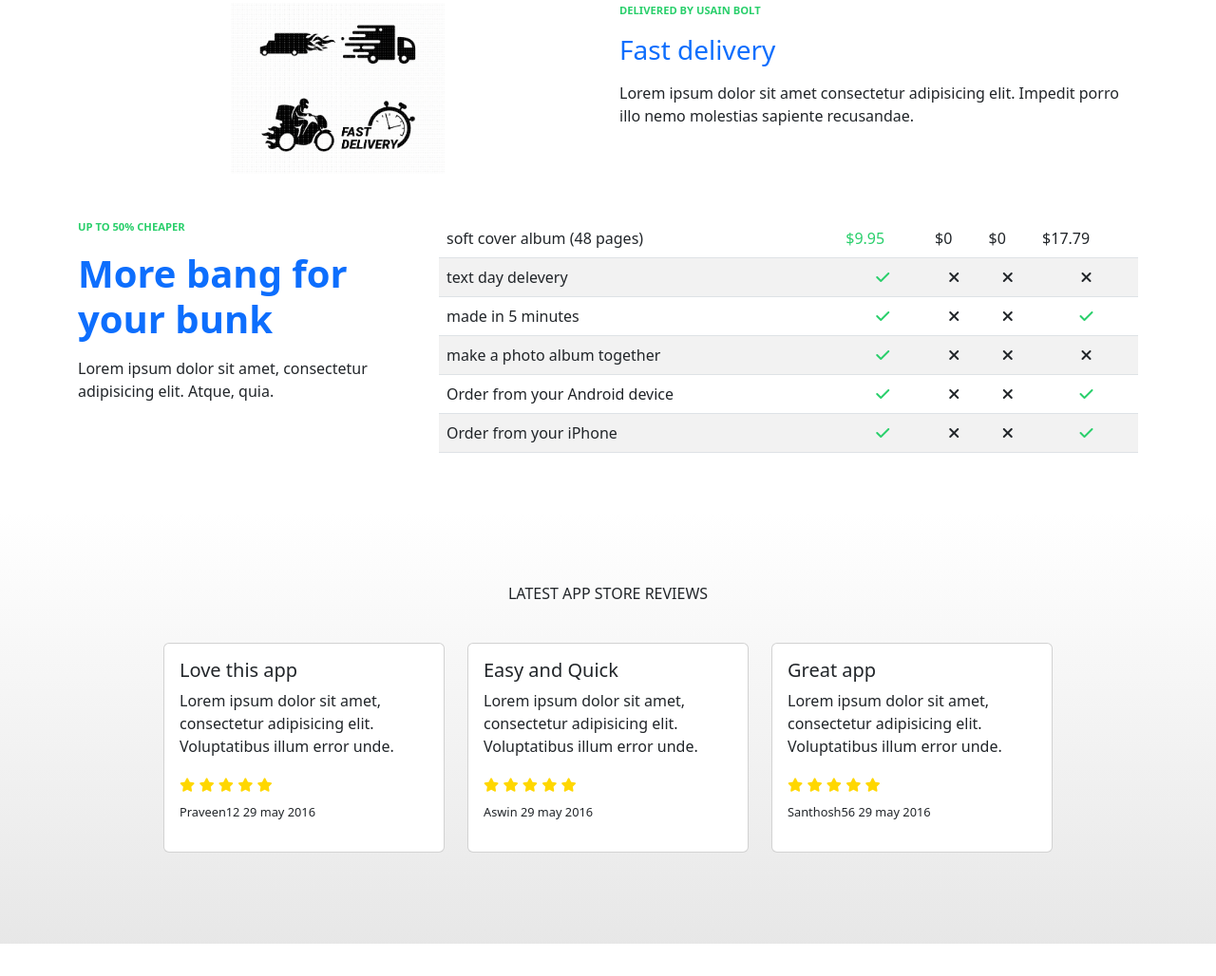
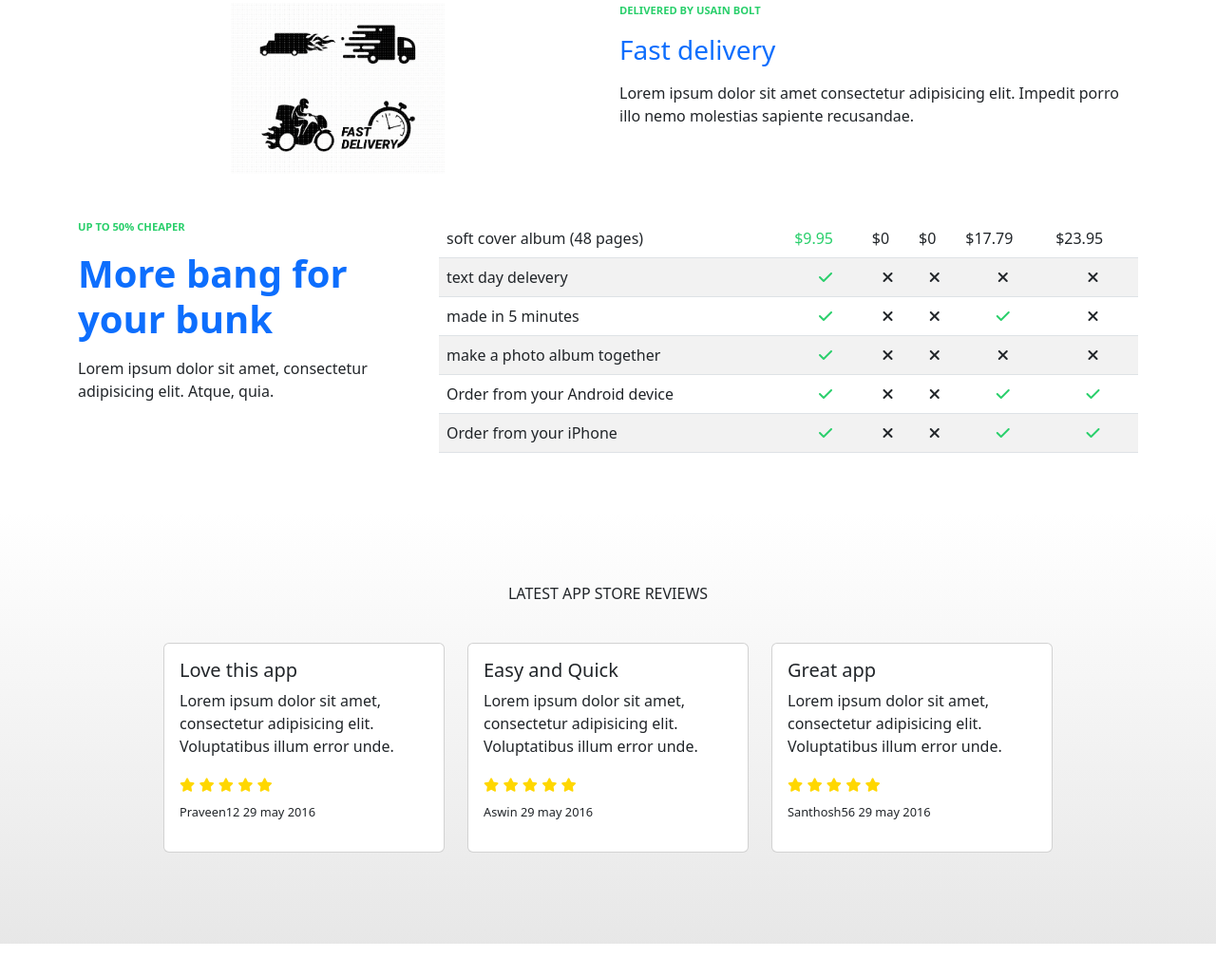
Before and after one commit to Dhinakaran001/Bundle, a plain HTML site: page index.html in a window 1280 px wide. Shown: the part 1619-2647 px from the top of the page at 95% size. Drawn offline with nearby package versions, Linux system fonts and the light colour scheme.

Commit message:
Update index.html

```diff
--- a/index.html
+++ b/index.html
@@ -185,12 +185,14 @@
                     <th scope="col">$0</th>
                     <th scope="col">$0</th>
                     <th scope="col">$17.79</th>
+                    <th scope="col">$23.95</th>
                   </tr>
                 </thead>
                 <tbody>
                   <tr>
                     <th scope="row">text day delevery</th>
                     <td><i class="fa-solid fa-check"></i></td>
+                    <td><i class="fa-solid fa-xmark"></i></td>
                     <td><i class="fa-solid fa-xmark"></i></td>
                     <td><i class="fa-solid fa-xmark"></i></td>
                     <td><i class="fa-solid fa-xmark"></i></td>
@@ -201,10 +203,12 @@
                     <td><i class="fa-solid fa-xmark"></i></td>
                     <td><i class="fa-solid fa-xmark"></i></td>
                     <td><i class="fa-solid fa-check"></i></td>
+                    <td><i class="fa-solid fa-xmark"></i></td>
                   </tr>
                   <tr>
                     <th scope="row">make a photo album together</th>
                     <td><i class="fa-solid fa-check"></i></td>
+                    <td><i class="fa-solid fa-xmark"></i></td>
                     <td><i class="fa-solid fa-xmark"></i></td>
                     <td><i class="fa-solid fa-xmark"></i></td>
                     <td><i class="fa-solid fa-xmark"></i></td>
@@ -215,12 +219,14 @@
                     <td><i class="fa-solid fa-xmark"></i></td>
                     <td><i class="fa-solid fa-xmark"></i></td>
                     <td><i class="fa-solid fa-check"></i></td>
+                    <td><i class="fa-solid fa-check"></i></td>
                   </tr>
                   <tr>
                     <th scope="row">Order from your iPhone</th>
                     <td><i class="fa-solid fa-check"></i></td>
                     <td><i class="fa-solid fa-xmark"></i></td>
                     <td><i class="fa-solid fa-xmark"></i></td>
+                    <td><i class="fa-solid fa-check"></i></td>
                     <td><i class="fa-solid fa-check"></i></td>
                   </tr>
                 </tbody>
```
